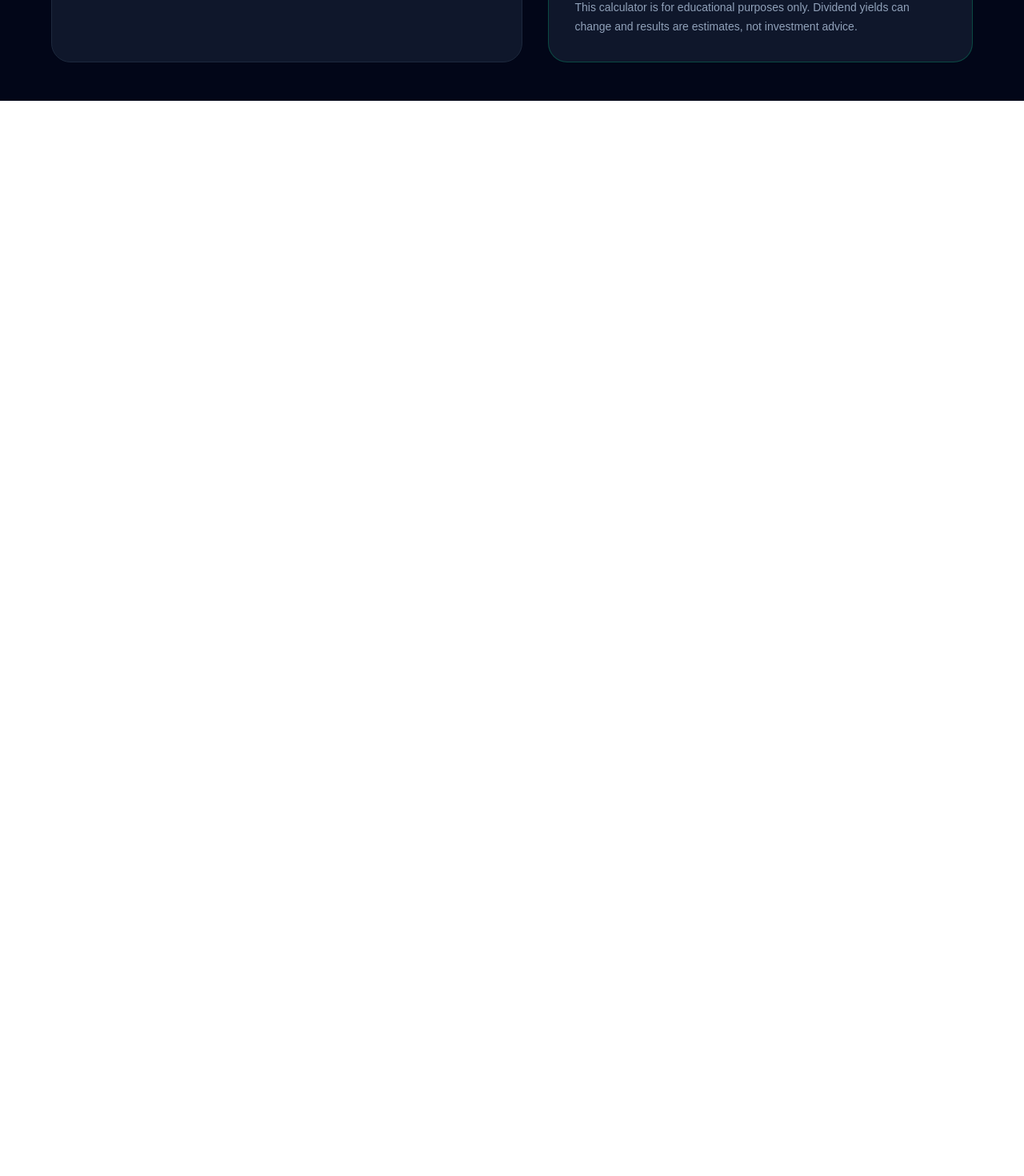
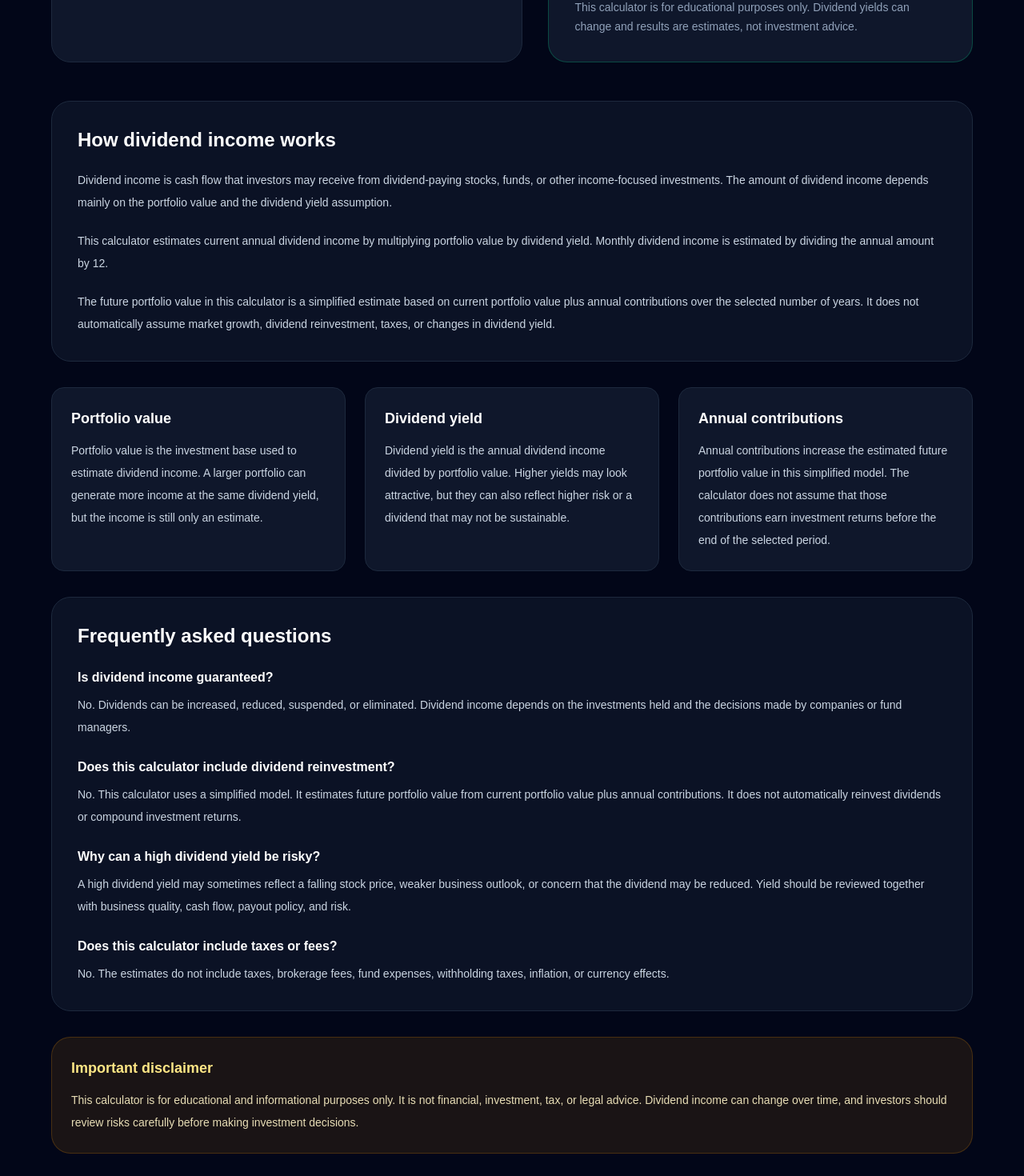
Before and after one commit to AWIN0420/wealthcalchub, a Next.js app: page /dividend-income-calculator in a window 1280 px wide. Shown: the part 840-2310 px from the top of the page at 80% size. Before the commit the page ends 966 px from the top, so only its background shows below. Built offline with nearby package versions, Linux system fonts and the light colour scheme.

Commit message:
Enhance dividend income calculator content

```diff
--- a/src/app/dividend-income-calculator/page.tsx
+++ b/src/app/dividend-income-calculator/page.tsx
@@ -159,6 +159,137 @@ export default function DividendIncomeCalculatorPage() {
             </p>
           </section>
         </div>
+
+        <section className="mt-12 rounded-3xl border border-slate-800 bg-slate-900/70 p-8">
+          <h2 className="text-2xl font-bold">
+            How dividend income works
+          </h2>
+
+          <div className="mt-5 space-y-5 text-sm leading-7 text-slate-300">
+            <p>
+              Dividend income is cash flow that investors may receive from
+              dividend-paying stocks, funds, or other income-focused
+              investments. The amount of dividend income depends mainly on the
+              portfolio value and the dividend yield assumption.
+            </p>
+
+            <p>
+              This calculator estimates current annual dividend income by
+              multiplying portfolio value by dividend yield. Monthly dividend
+              income is estimated by dividing the annual amount by 12.
+            </p>
+
+            <p>
+              The future portfolio value in this calculator is a simplified
+              estimate based on current portfolio value plus annual
+              contributions over the selected number of years. It does not
+              automatically assume market growth, dividend reinvestment, taxes,
+              or changes in dividend yield.
+            </p>
+          </div>
+        </section>
+
+        <section className="mt-8 grid gap-6 md:grid-cols-3">
+          <div className="rounded-2xl border border-slate-800 bg-slate-900 p-6">
+            <h3 className="text-lg font-semibold text-white">
+              Portfolio value
+            </h3>
+            <p className="mt-3 text-sm leading-7 text-slate-300">
+              Portfolio value is the investment base used to estimate dividend
+              income. A larger portfolio can generate more income at the same
+              dividend yield, but the income is still only an estimate.
+            </p>
+          </div>
+
+          <div className="rounded-2xl border border-slate-800 bg-slate-900 p-6">
+            <h3 className="text-lg font-semibold text-white">
+              Dividend yield
+            </h3>
+            <p className="mt-3 text-sm leading-7 text-slate-300">
+              Dividend yield is the annual dividend income divided by portfolio
+              value. Higher yields may look attractive, but they can also
+              reflect higher risk or a dividend that may not be sustainable.
+            </p>
+          </div>
+
+          <div className="rounded-2xl border border-slate-800 bg-slate-900 p-6">
+            <h3 className="text-lg font-semibold text-white">
+              Annual contributions
+            </h3>
+            <p className="mt-3 text-sm leading-7 text-slate-300">
+              Annual contributions increase the estimated future portfolio
+              value in this simplified model. The calculator does not assume
+              that those contributions earn investment returns before the end
+              of the selected period.
+            </p>
+          </div>
+        </section>
+
+        <section className="mt-8 rounded-3xl border border-slate-800 bg-slate-900/70 p-8">
+          <h2 className="text-2xl font-bold">
+            Frequently asked questions
+          </h2>
+
+          <div className="mt-6 space-y-6">
+            <div>
+              <h3 className="font-semibold text-white">
+                Is dividend income guaranteed?
+              </h3>
+              <p className="mt-2 text-sm leading-7 text-slate-300">
+                No. Dividends can be increased, reduced, suspended, or
+                eliminated. Dividend income depends on the investments held and
+                the decisions made by companies or fund managers.
+              </p>
+            </div>
+
+            <div>
+              <h3 className="font-semibold text-white">
+                Does this calculator include dividend reinvestment?
+              </h3>
+              <p className="mt-2 text-sm leading-7 text-slate-300">
+                No. This calculator uses a simplified model. It estimates future
+                portfolio value from current portfolio value plus annual
+                contributions. It does not automatically reinvest dividends or
+                compound investment returns.
+              </p>
+            </div>
+
+            <div>
+              <h3 className="font-semibold text-white">
+                Why can a high dividend yield be risky?
+              </h3>
+              <p className="mt-2 text-sm leading-7 text-slate-300">
+                A high dividend yield may sometimes reflect a falling stock
+                price, weaker business outlook, or concern that the dividend may
+                be reduced. Yield should be reviewed together with business
+                quality, cash flow, payout policy, and risk.
+              </p>
+            </div>
+
+            <div>
+              <h3 className="font-semibold text-white">
+                Does this calculator include taxes or fees?
+              </h3>
+              <p className="mt-2 text-sm leading-7 text-slate-300">
+                No. The estimates do not include taxes, brokerage fees, fund
+                expenses, withholding taxes, inflation, or currency effects.
+              </p>
+            </div>
+          </div>
+        </section>
+
+        <section className="mt-8 rounded-3xl border border-amber-500/20 bg-amber-500/10 p-6">
+          <h2 className="text-lg font-semibold text-amber-200">
+            Important disclaimer
+          </h2>
+          <p className="mt-3 text-sm leading-7 text-amber-100/90">
+            This calculator is for educational and informational purposes only.
+            It is not financial, investment, tax, or legal advice. Dividend
+            income can change over time, and investors should review risks
+            carefully before making investment decisions.
+          </p>
+        </section>
+
       </section>
     </main>
   );
```
